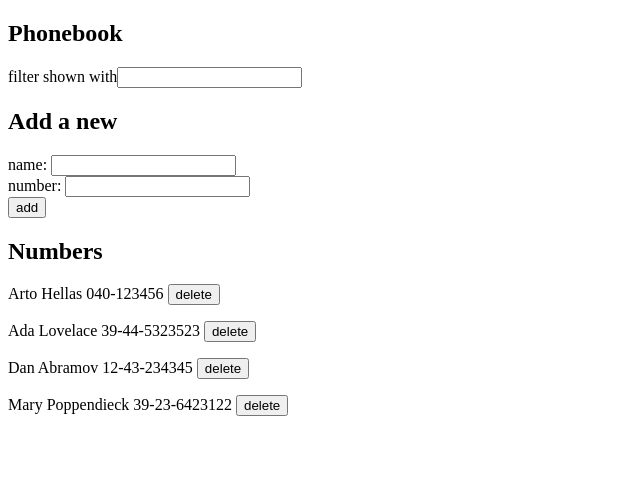
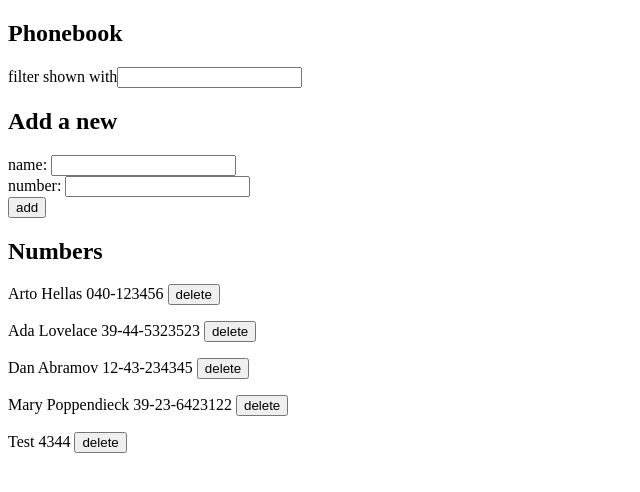
Before and after one commit to smartinuk88/fullstack-open, a React (Vite) app in the folder part2/phonebook/: page / in a window 1280 px wide. Shown: the top 492 px of the page, without its empty margins (0-640 px from the left). Built offline with nearby package versions, Linux system fonts and the light colour scheme; data requests are answered from the project's data file.

Commit message:
Complete 2.15: Add update functionality for persons

```diff
--- a/part2/phonebook/db.json
+++ b/part2/phonebook/db.json
@@ -19,6 +19,11 @@
       "name": "Mary Poppendieck",
       "number": "39-23-6423122",
       "id": "4"
+    },
+    {
+      "name": "Test",
+      "number": "4344",
+      "id": "jrouDfFs-1k"
     }
   ],
   "$schema": "./node_modules/json-server/schema.json"
--- a/part2/phonebook/src/App.jsx
+++ b/part2/phonebook/src/App.jsx
@@ -33,8 +33,31 @@ const App = () => {
       number: newTelNumber,
     };
 
-    if (persons.some((person) => person.name === newName)) {
-      alert(`${newName} is already added to phonebook`);
+    const existingPerson = persons.find((person) => person.name === newName);
+
+    if (existingPerson) {
+      if (
+        window.confirm(
+          `${newName} is already added to phonebook, replace the old number with a new one?`,
+        )
+      ) {
+        personsService
+          .update(existingPerson.id, personObj)
+          .then(
+            (returnedPerson) =>
+              setPersons(
+                persons.map((p) =>
+                  p.id === returnedPerson.id ? returnedPerson : p,
+                ),
+              ),
+            setNewName(""),
+            setNewTelNumber(""),
+          )
+          .catch((error) => {
+            console.error(`Error updating ${newName}: ${error}`);
+            alert(`Error updating ${newName}`);
+          });
+      }
       return;
     }
 
@@ -44,7 +67,6 @@ const App = () => {
         setPersons(persons.concat(returnedPerson));
         setNewName("");
         setNewTelNumber("");
-        console.log(returnedPerson);
       })
       .catch((error) => {
         console.error(`Error adding ${newName} to server: ${error}`);
@@ -53,7 +75,6 @@ const App = () => {
   };
 
   const handleDeletePerson = (person) => {
-    console.log(person);
     if (window.confirm(`Delete ${person.name}?`)) {
       personsService
         .deletePerson(person.id)
--- a/part2/phonebook/src/services/persons.js
+++ b/part2/phonebook/src/services/persons.js
@@ -11,6 +11,11 @@ const create = (person) => {
   return req.then((res) => res.data);
 };
 
+const update = (id, person) => {
+  const req = axios.put(`${baseURL}/${id}`, person);
+  return req.then((res) => res.data);
+};
+
 const deletePerson = (id) => {
   const req = axios.delete(`${baseURL}/${id}`);
   return req.then((res) => res.data);
@@ -19,5 +24,6 @@ const deletePerson = (id) => {
 export default {
   getAll,
   create,
+  update,
   deletePerson,
 };
```
